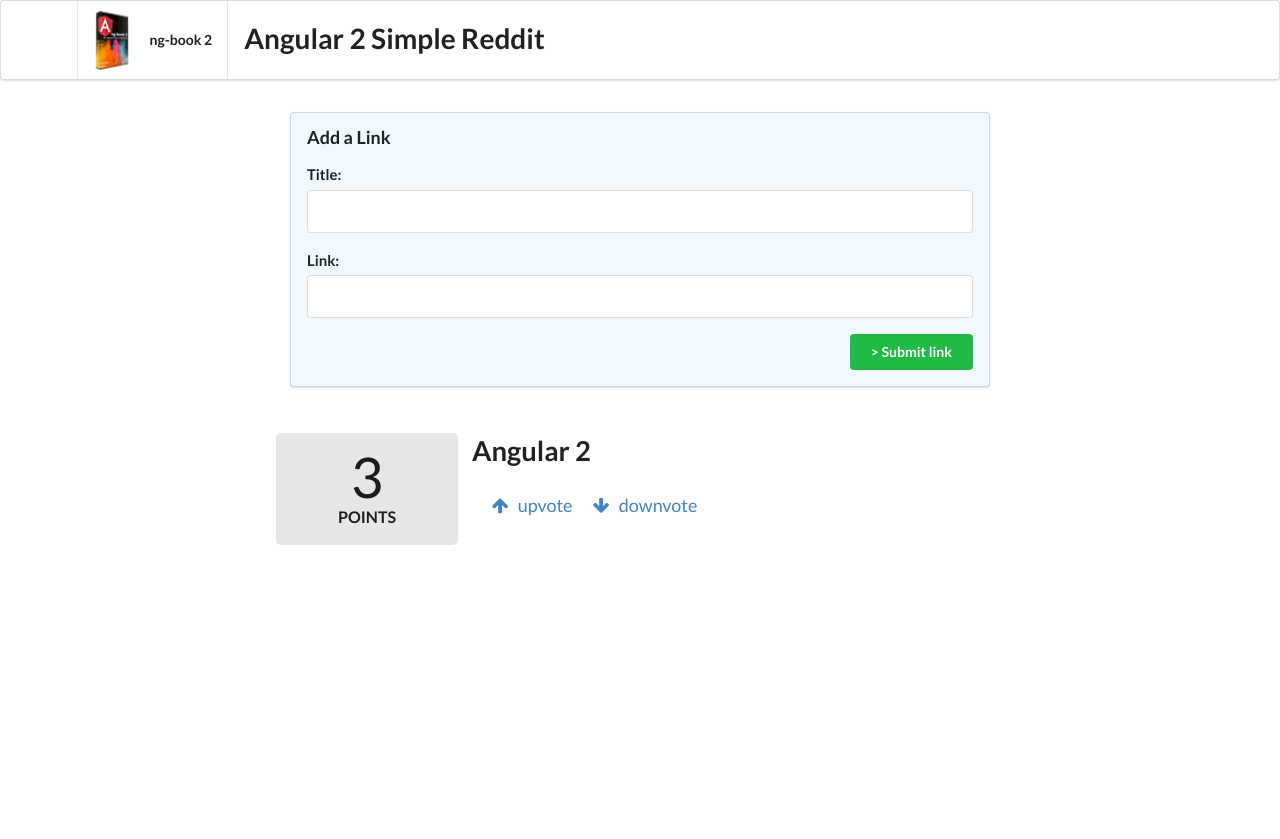
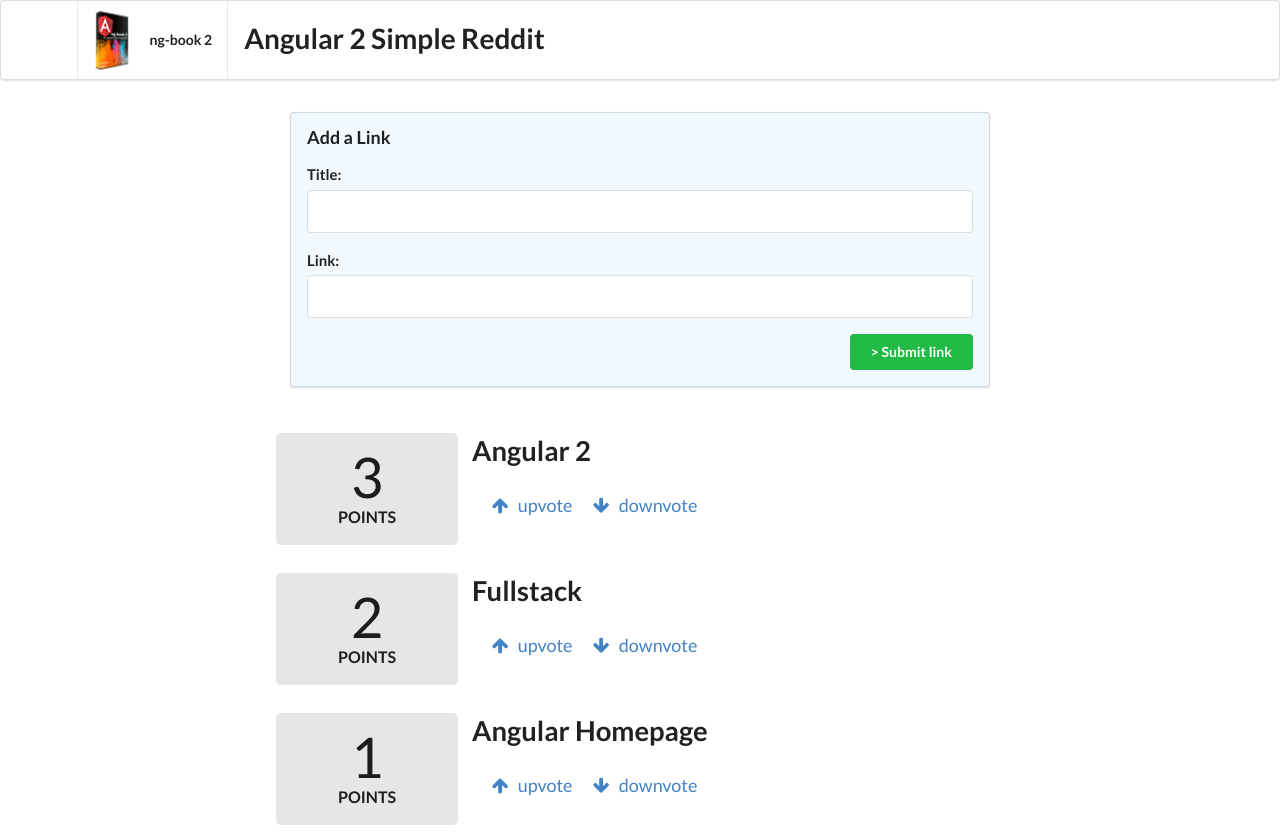
Before and after one commit to evuzLearn/angular4, an Angular app: page / in a window 1280 px wide. Before the commit the page ends 800 px from the top, so only its background shows below. Built offline with nearby package versions, Linux system fonts and the light colour scheme.

Commit message:
Rendering Multiple Articles

```diff
--- a/src/app/app.component.html
+++ b/src/app/app.component.html
@@ -15,6 +15,6 @@
 </form>
 
 <div class="ui grid posts">
-  <app-article>
+  <app-article *ngFor="let article of articles" [article]="article">
   </app-article>
 </div>
--- a/src/app/app.component.ts
+++ b/src/app/app.component.ts
@@ -1,4 +1,5 @@
 import { Component } from '@angular/core';
+import { Article } from './article/article.model';
 
 @Component({
   selector: 'app-root',
@@ -6,8 +7,14 @@
   styleUrls: ['./app.component.css']
 })
 export class AppComponent {
+  public articles: Array<Article>;
 
   constructor() {
+    this.articles = [
+      new Article('Angular 2', 'http://angular.io', 3),
+      new Article('Fullstack', 'http://fullstack.io', 2),
+      new Article('Angular Homepage', 'http://angular.io', 1),
+    ];
   }
 
   addArticle(title: HTMLInputElement, link: HTMLInputElement) {
--- a/src/app/article/article.component.ts
+++ b/src/app/article/article.component.ts
@@ -1,4 +1,4 @@
-import { Component, OnInit, HostBinding } from '@angular/core';
+import { Component, Input, OnInit, HostBinding } from '@angular/core';
 import { Article } from './article.model';
 
 @Component({
@@ -8,14 +8,9 @@
 })
 export class ArticleComponent implements OnInit {
   @HostBinding('attr.class') cssClass = 'row';
-  public article: Article;
+  @Input() public article: Article;
 
   constructor() {
-    this.article = new Article(
-      'Angular 2',
-      'http://angular.io',
-      3
-    );
   }
 
   voteUp() {
```
